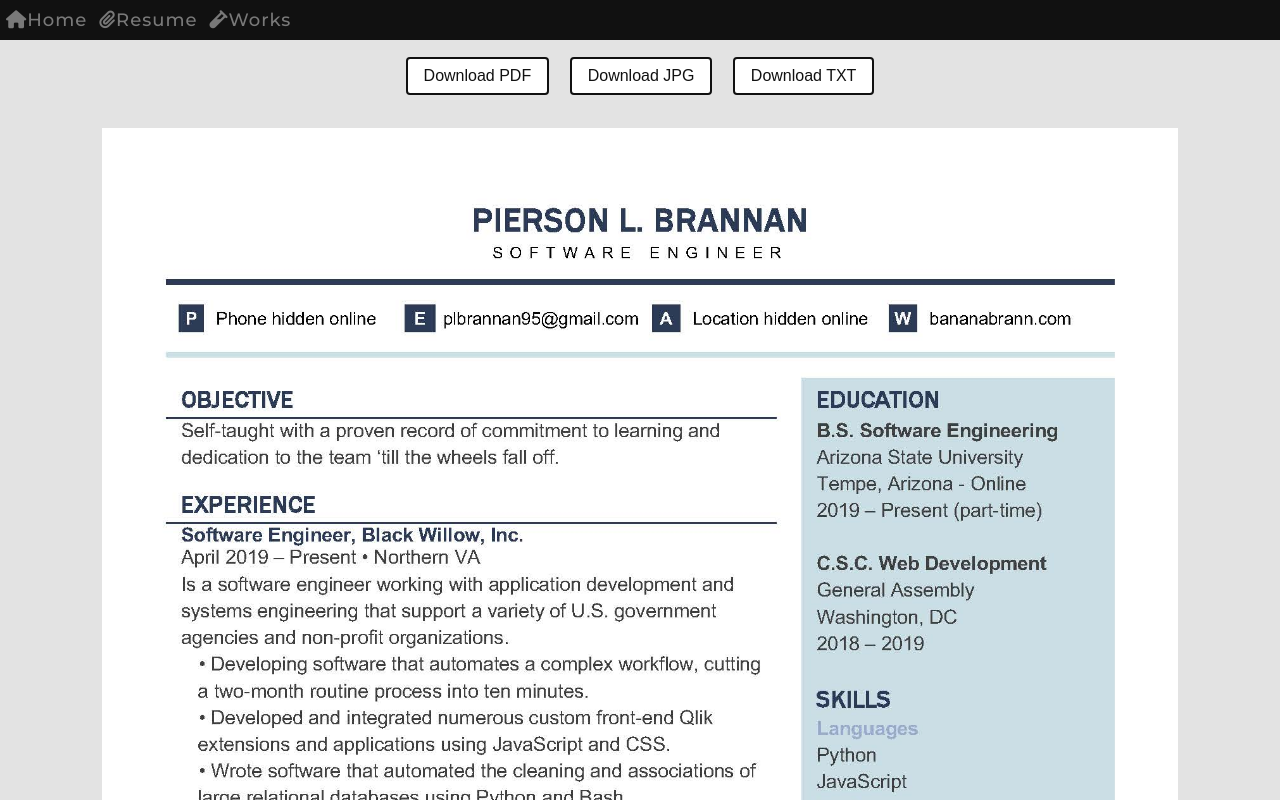
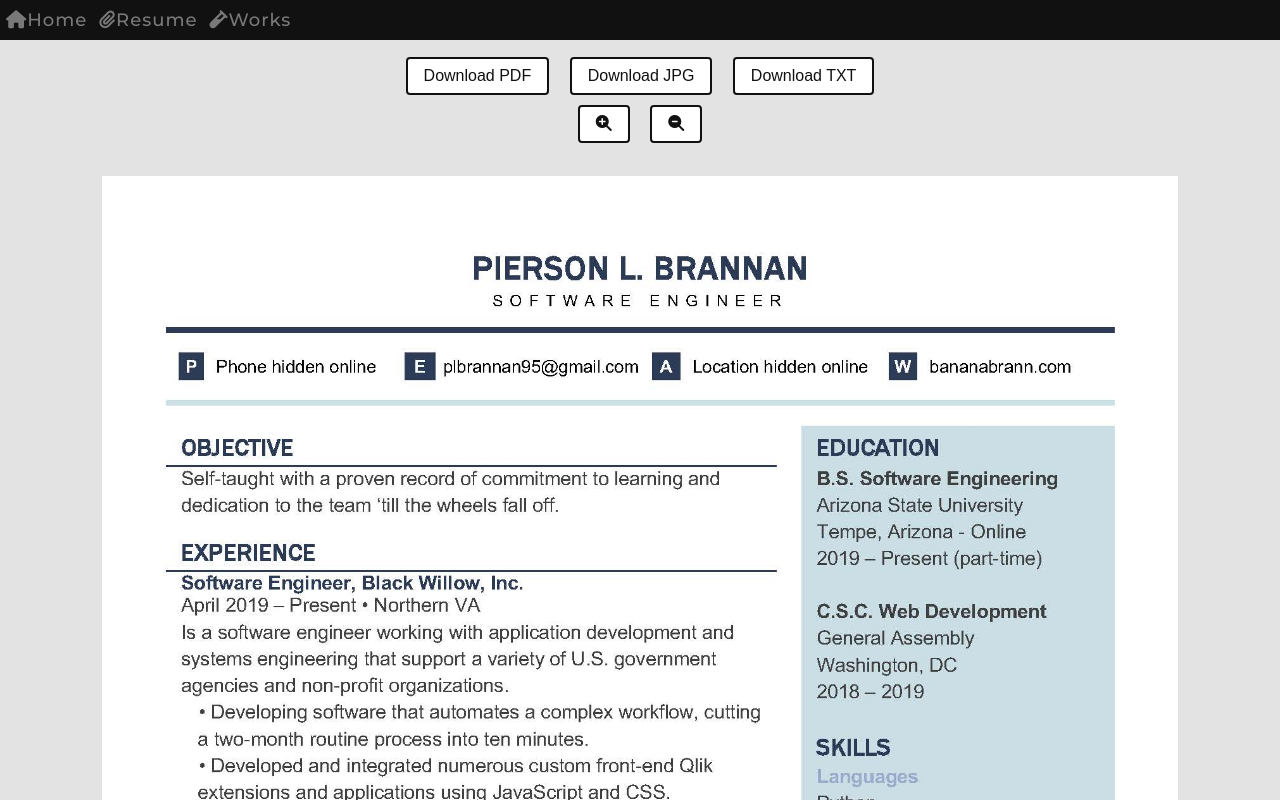
Before and after one commit to bananabrann/bananabrann.com, a React (Create React App) app: page /resume in a window 1280 px wide. Shown: the top 800 px of the page. Built offline with nearby package versions, Linux system fonts and the light colour scheme.

Commit message:
Add glypicons for zoom in and zoom out functionality

```diff
--- a/src/Components/Resume/Resume.js
+++ b/src/Components/Resume/Resume.js
@@ -20,6 +20,10 @@ class Resume extends React.Component {
           {/* prettier-ignore */}
           <button><a href={resumeTXT} download>Download TXT</a></button>
         </div>
+        <div className="zoom-buttons">
+          <button id="zoom-in" type="button" onclick="zoomIn()"><i class="fas fa-search-plus"></i></button>
+          <button id="zoom-out" type="button" onclick="zoomOut()"><i class="fas fa-search-minus"></i></button>
+        </div>
         <img
           alt="Pierson Brannan's resume. Download the resume instead via the 'download' button above"
           src={resumeJPG}
```
